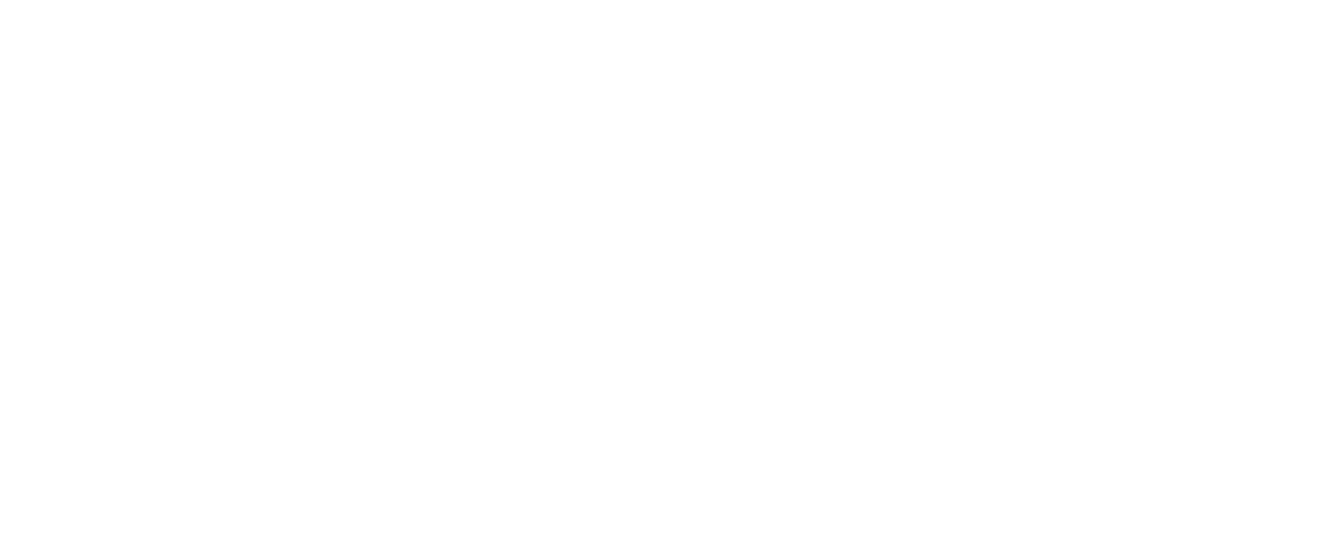
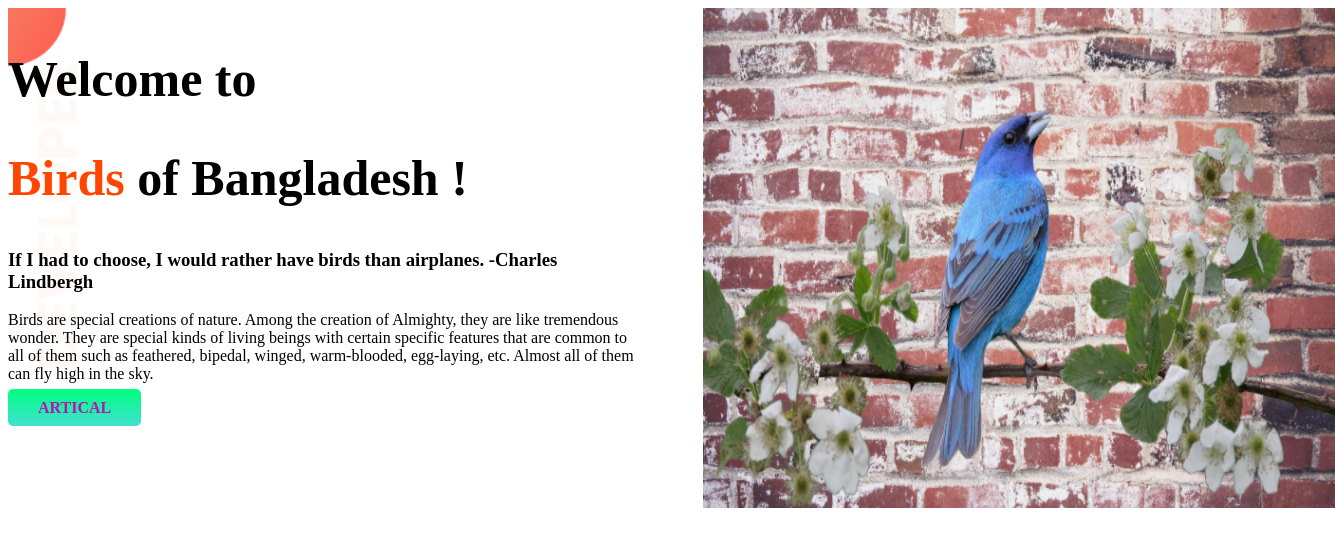
Before and after one commit to nishat-tasnim-nahid/developer-portfolio, a plain HTML site: page index.html in a window 1280 px wide. Shown: the whole page, 1335 px wide, since content can reach past the window. Drawn offline with Linux system fonts and the light colour scheme; a web font is replaced by a local one.

Commit message:
Top-banner

```diff
--- a/index.html
+++ b/index.html
@@ -1,13 +1,38 @@
 <!DOCTYPE html>
 <html lang="en">
+
 <head>
     <meta charset="UTF-8">
     <meta http-equiv="X-UA-Compatible" content="IE=edge">
     <meta name="viewport" content="width=device-width, initial-scale=1.0">
     <title>Nishat-tasnim Portfolio</title>
+
+    <link rel="preconnect" href="https://fonts.googleapis.com">
+    <link rel="preconnect" href="https://fonts.gstatic.com" crossorigin>
+    <link href="https://fonts.googleapis.com/css2?family=Uchen&display=swap" rel="stylesheet">
+
     <link rel="stylesheet" href="style.css">
 </head>
+
 <body>
+    <section class="top-banner">
+        <div class="half-width">
+            <h1>Welcome to</h1>
+            <h1><span class="color">Birds</span> of Bangladesh !</h1>
+            <h3>If I had to choose, I would rather have birds than airplanes.
+                -Charles Lindbergh</h3>
+            <p>Birds are special creations of nature. Among the creation of Almighty, they are like tremendous wonder.
+                They
+                are special kinds of living beings with certain specific features that are common to all of them such as
+                feathered, bipedal, winged, warm-blooded, egg-laying, etc. Almost all of them can fly high in the sky.
+            </p>
+            <a class="link-button" target="blank"
+                href="https://www.wikilogy.com/birds-bangladesh-composition/">ARTICAL</a>
+        </div>
+        <div class="half-width"><img src="images2/New folder/21268-removebg-preview.png" alt="" height="500px"></div>
+    </section>
+
 
 </body>
+
 </html>
--- a/style.css
+++ b/style.css
@@ -0,0 +1,32 @@
+body{
+    font-family: 'Uchen', serif;
+
+}
+h1{
+    font-size: 50px;
+    }
+    .color{
+        color: orangered;
+    }
+    section{
+        display: flex;
+    }
+    .half-width{
+        width: 50%;
+    }
+    .half-width img{
+        width: 100%;
+        padding-left: 10%;
+    }
+    .link-button{
+        text-decoration: none;
+        background-image: linear-gradient(springgreen,turquoise);
+        color: rgb(185, 18, 180);
+        font-weight: 700;
+        padding: 10px 30px;
+        border-radius: 5px;
+    }
+    .top-banner{
+        background-image: url(images/top-banner.png);
+        background-repeat: no-repeat;
+    }
```
Also changed, not shown: images/dream-bg.png (added), images/exp-bg.png (added), images/jhankar.png (added), images/jhankar2.png (added), images/my-bg.png (added), images/my-bg2.png (added), images/top-banner.png (added), images2/1166141573-removebg-preview.png (added), images2/21265-removebg-preview.png (added), images2/21268-removebg-preview.png (added), images2/21272-removebg-preview.png (added), images2/22821-removebg-preview.png (added), images2/23481-removebg-preview.png (added), images2/New folder/21268-removebg-preview.png (added), 3 more files.
